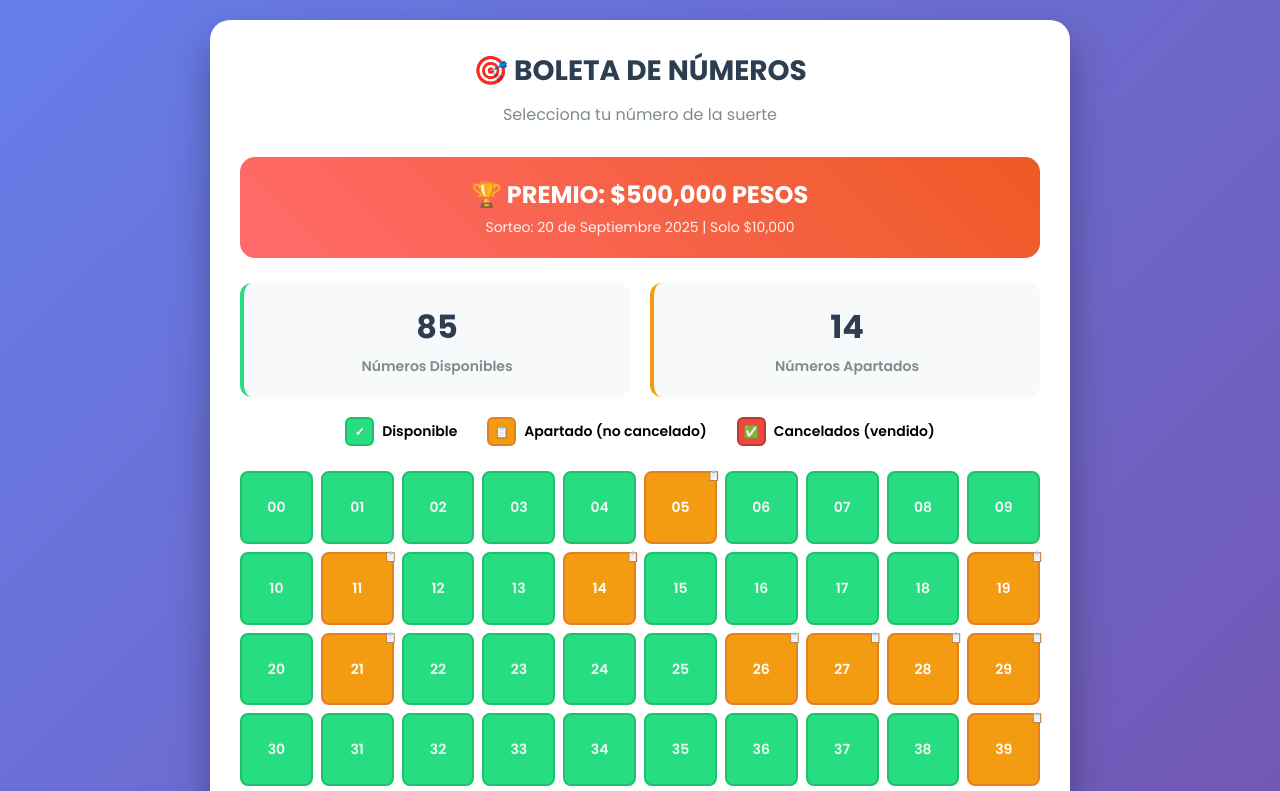
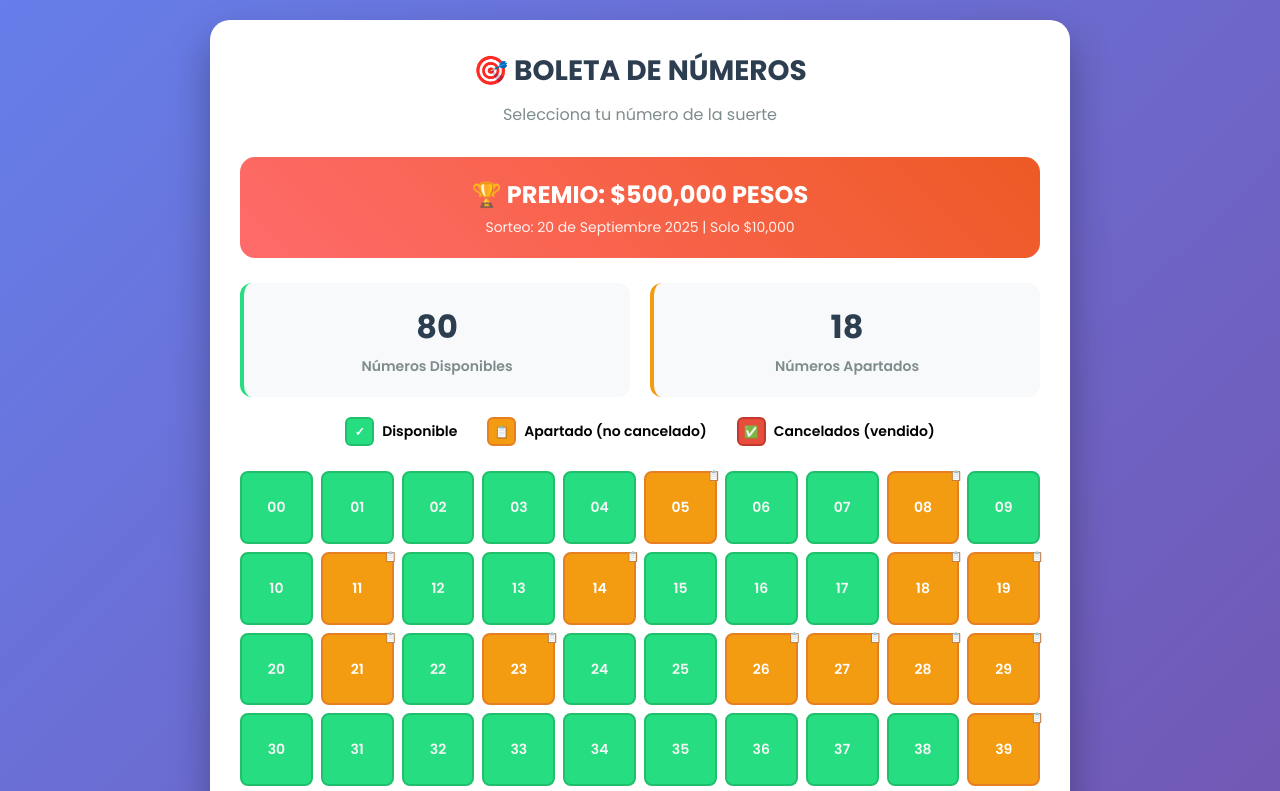
Before and after one commit to F-Y-M/rifa-500, a plain HTML site: page index.html in a window 1280 px wide. Shown: the top 791 px of the page. Drawn offline with Linux system fonts and the light colour scheme.

Commit message:
1numero vendido y otros apartados

```diff
--- a/index.html
+++ b/index.html
@@ -331,8 +331,8 @@
 
     <script>
         // Números apartados (no cancelados)
-        const numerosApartados = [5, 11, 14, 19, 21, 26, 27, 28, 29, 39, 49, 59, 85, 89];
-        const numerosCancelados = [88]; // Ejemplo: [12, 34, 56]
+        const numerosApartados = [5, 8, 11, 14, 18, 19, 21, 23, 26, 27, 28, 29, 39, 49, 53, 59, 85, 89];
+        const numerosCancelados = [65, 88]; // Ejemplo: [12, 34, 56]
 
         document.getElementById('apartados').textContent = numerosApartados. length
         document.getElementById('disponibles').textContent = 100 - numerosApartados.length - numerosCancelados.length;
```
